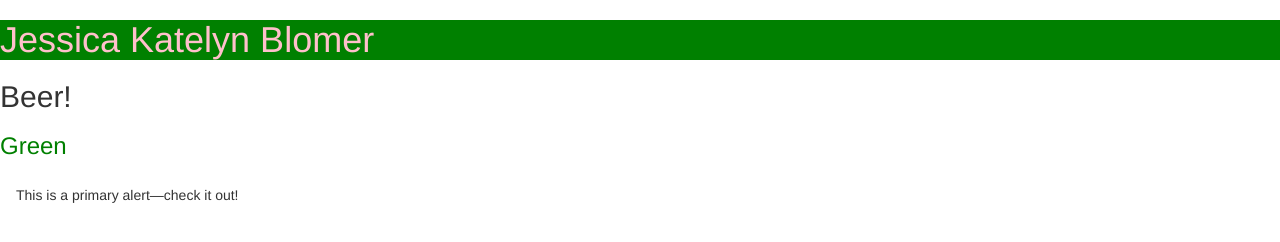
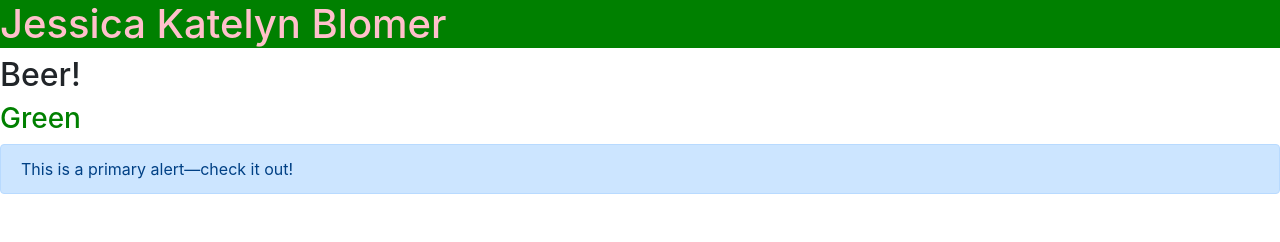
Before and after one commit to amerik22/JKBlomer.github.io, a plain HTML site: page index.html/index.html in a window 1280 px wide. Drawn offline with nearby package versions, Linux system fonts and the light colour scheme.

Commit message:
Use bootstrap v4.0

```diff
--- a/index.html/index.html
+++ b/index.html/index.html
@@ -5,7 +5,7 @@
 <meta charset="utf-8">
 <meta name="viewport" content="width=device-width, initial-scale=1">
 <title>Jessica Katelyn Blomer</title>
-<link rel="stylesheet" href="https://maxcdn.bootstrapcdn.com/bootstrap/3.3.7/css/bootstrap.min.css" integrity="sha384-BVYiiSIFeK1dGmJRAkycuHAHRg32OmUcww7on3RYdg4Va+PmSTsz/K68vbdEjh4u" crossorigin="anonymous">
+<link rel="stylesheet" href="https://maxcdn.bootstrapcdn.com/bootstrap/4.0.0/css/bootstrap.min.css" integrity="sha384-Gn5384xqQ1aoWXA+058RXPxPg6fy4IWvTNh0E263XmFcJlSAwiGgFAW/dAiS6JXm" crossorigin="anonymous">
 <style>
   h1 {
     color: pink;
```
